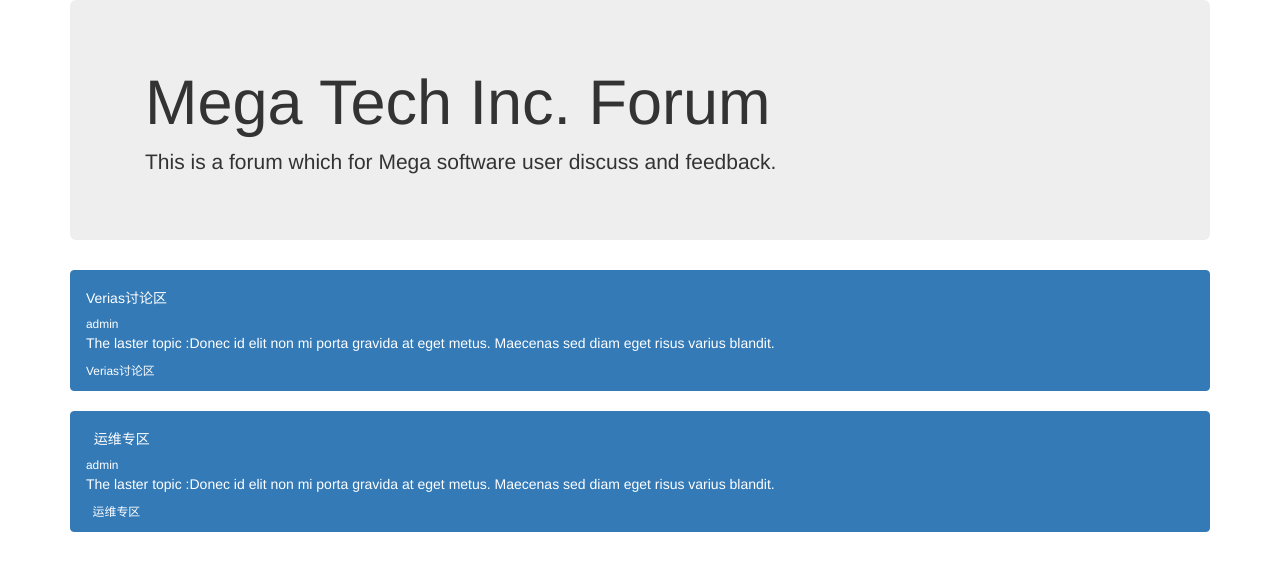
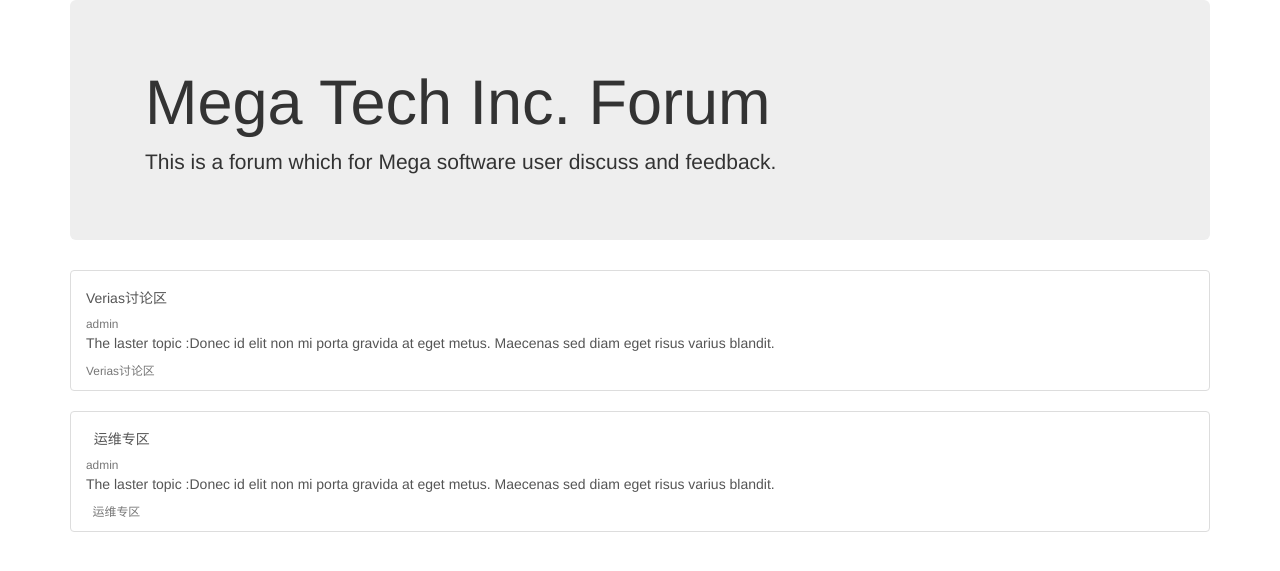
Before and after one commit to coollinn/mysite, a Django app: page /block/ in a window 1280 px wide. Shown: the top 571 px of the page. Run offline with Django 3.2, Linux system fonts and the light colour scheme; data comes from the database, SQL or seed files in the repository; some libraries are stand-ins or nearby versions.

Commit message:
update from office W530

```diff
--- a/templates/block_list.html
+++ b/templates/block_list.html
@@ -24,13 +24,13 @@
         <div class="col-xs-12 col-md-12">
             {% for b in blocks %}
                 <div class="list-group">
-                    <a href="#" class="list-group-item list-group-item-action flex-column align-items-start active">
-                        <div class="d-flex w-50 justify-content-between">
+                    <a href="#" class="list-group-item list-group-item-action flex-column align-items-start">
+                        <div class="d-flex w-100 justify-content-between">
                               <h5 class="mb-1">{{ b.name  }}</h5>
-                              <small>{{ b.manager_name }}</small>
+                              <small class="text-muted">{{ b.manager_name }}</small>
                         </div>
                         <p class="mb-1">The laster topic :Donec id elit non mi porta gravida at eget metus. Maecenas sed diam eget risus varius blandit.</p>
-                        <small>{{ b.desc }}</small>
+                        <small class="text-muted">{{ b.desc }}</small>
                     </a>
                 </div>
             {% endfor%}
```
